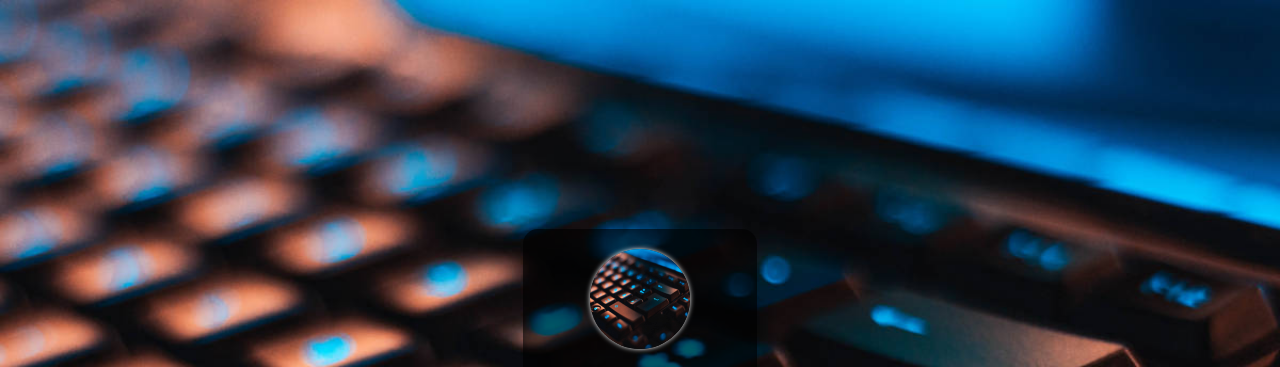
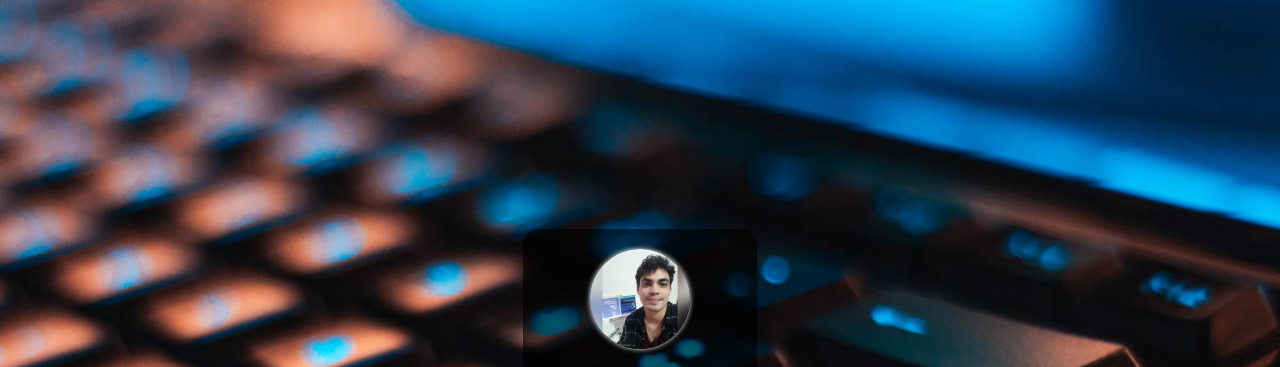
Before and after one commit to davisouza1/MeuSite1, a plain HTML site: page index.html in a window 1280 px wide. Shown: the top 367 px of the page. Drawn offline with Linux system fonts and the light colour scheme.

Commit message:
Update index.html

```diff
--- a/index.html
+++ b/index.html
@@ -11,7 +11,7 @@
 <body>
     <main>
         <div id="caixa">
-            <img id="ft-perfil" src="estilos/img-fundo.jpg" alt="perfil">
+            <img id="ft-perfil" src="estilos/foto-davi.jpg" alt="perfil">
             <h1>Davi Souza</h1>
             <p>Belém, PA</p>
             <p>Estudante de desenvolvimento web</p>
```
